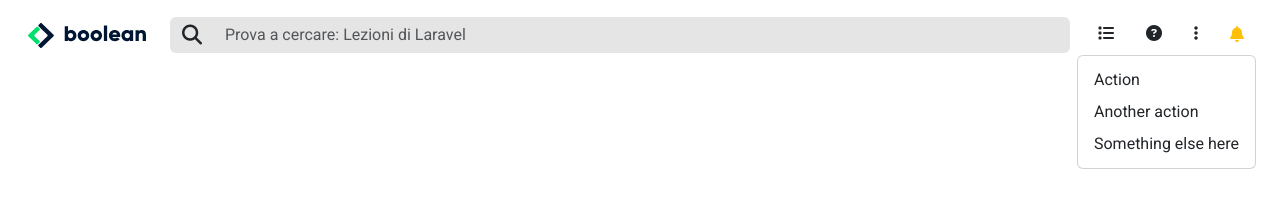
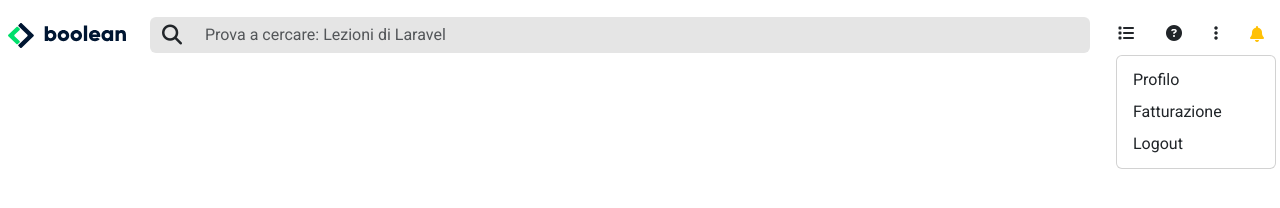
Before and after one commit to SimoneCalzari/html-css-bootstrap-dashboard, a plain HTML site: page index.html in a window 1280 px wide. Both pictures are taken after a click on the button 1237 px from the left and 35 px from the top of the page. Drawn offline with nearby package versions, Linux system fonts and the light colour scheme.

Commit message:
fix: contenuto dropdown

```diff
--- a/index.html
+++ b/index.html
@@ -22,7 +22,7 @@
   </head>
   <body>
     <!-- HEADER -->
-    <header class="row align-items-center ms-1 ms-md-2 me-1 me-md-2">
+    <header class="row align-items-center">
       <!-- LEFT-HEADER -->
       <div class="col sc-left-header">
         <img src="img/logo.svg" alt="" class="img-fluid d-none d-md-inline-block ps-2">
@@ -61,9 +61,9 @@
                 <i class="fa-solid fa-bell"></i>
               </button>
               <ul class="dropdown-menu">
-                <li><a class="dropdown-item" href="#">Action</a></li>
-                <li><a class="dropdown-item" href="#">Another action</a></li>
-                <li><a class="dropdown-item" href="#">Something else here</a></li>
+                <li><a class="dropdown-item" href="#">Profilo</a></li>
+                <li><a class="dropdown-item" href="#">Fatturazione</a></li>
+                <li><a class="dropdown-item" href="#">Logout</a></li>
               </ul>
             </div>
           </li>
```
